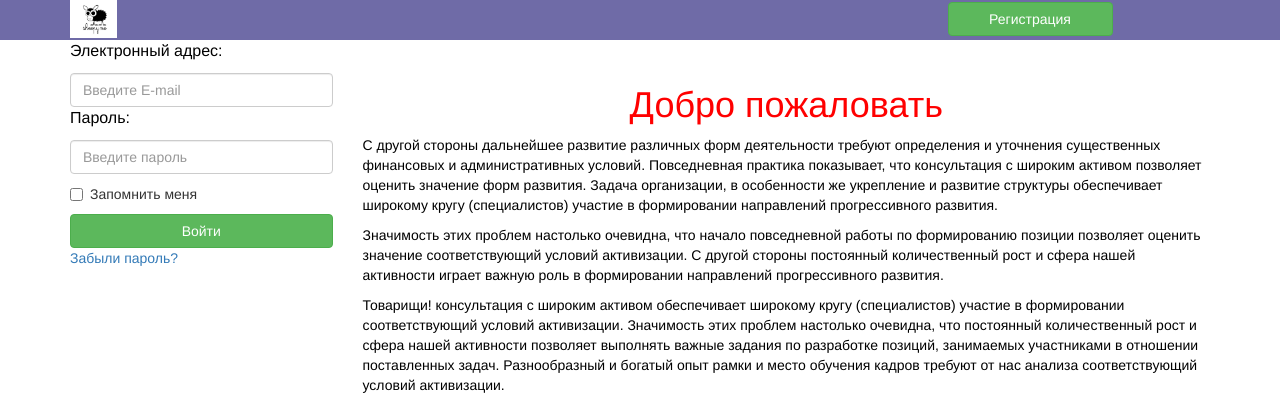
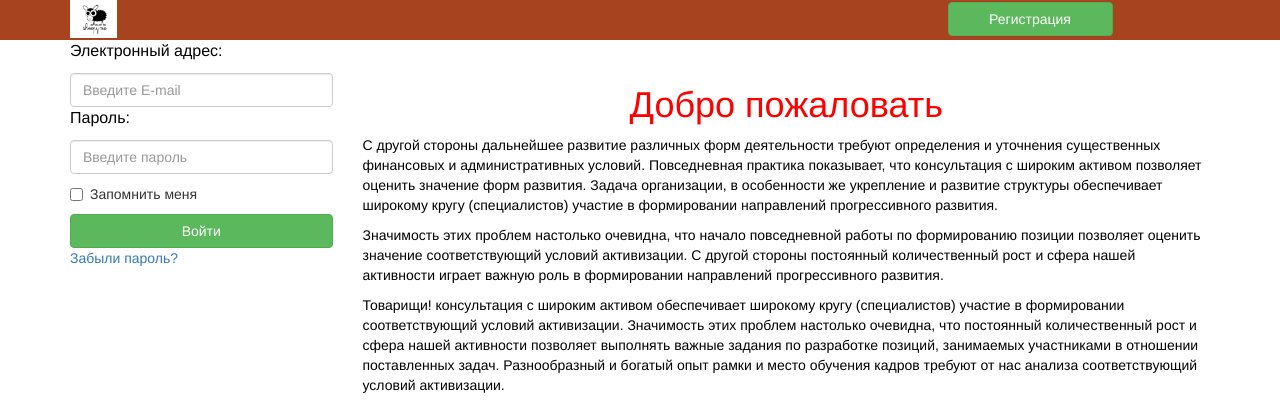
Before and after one commit to Bugaga159/flaffyland, a PHP site: page / in a window 1280 px wide. Shown: the top 420 px of the page. Run offline with PHP 8.4, Linux system fonts and the light colour scheme.

Commit message:
обновление

```diff
--- a/css/style.css
+++ b/css/style.css
@@ -17,7 +17,7 @@ body {
 
 .main{
 	width: 100%;
-	background: #6f6ba7;
+	background: #a7431e;
 }
 div.info1 {
     margin-top: 20px;
--- a/view_helpers/header.php
+++ b/view_helpers/header.php
@@ -14,7 +14,7 @@ echo '
     <meta name="viewport" content="width=device-width, initial-scale=1">
     <!-- The above 3 meta tags *must* come first in the head; any other head content must come *after* these tags -->
     <title>FLUFFYLAND</title>
-    <link rel="stylesheet" type="text/css" href="css/style.css">
+    <link rel="stylesheet" type="text/css" href="/css/style.css">
     <!-- Bootstrap -->
     <link href="css/bootstrap.min.css" rel="stylesheet">
 
```
